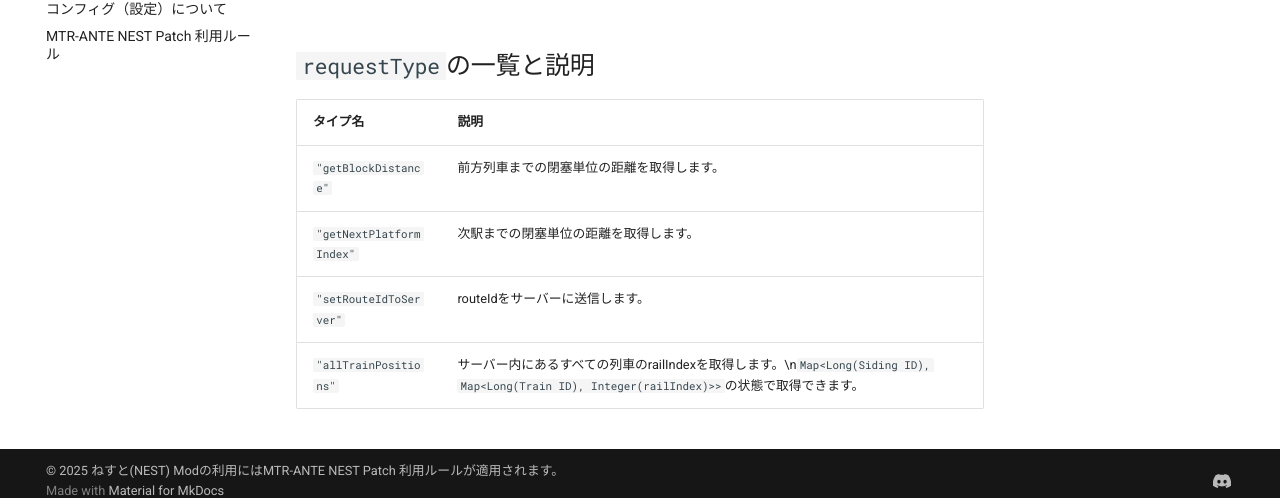
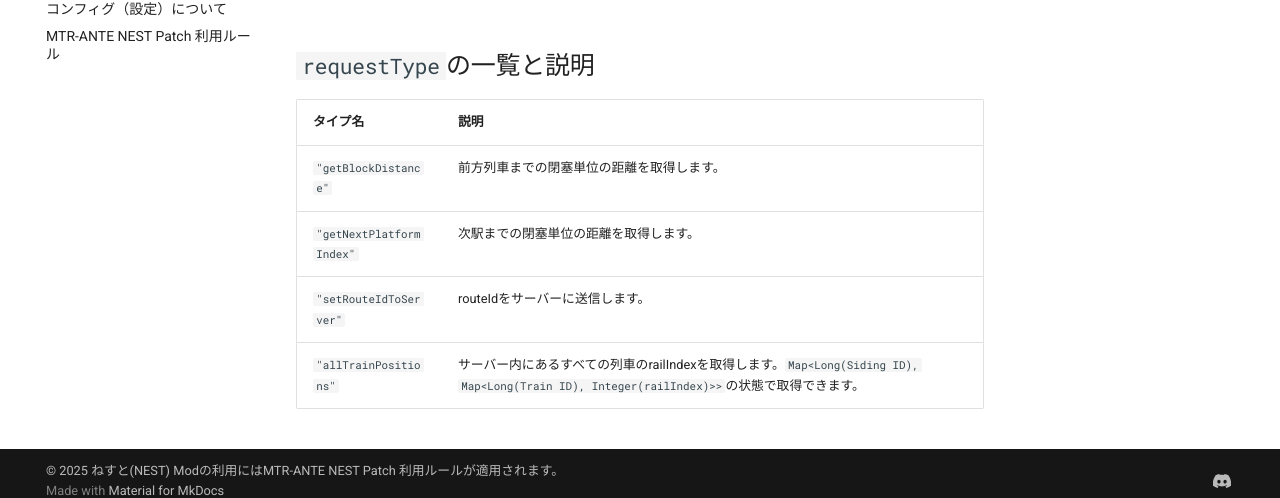
Before and after one commit to nestaida4096/MTR-ANTE-NEST-Patch-Website, an MkDocs documentation site: the page built from docs/JS-General/index.md, in a window 1280 px wide and 900 px high, scrolled down 1372 px. Shown: the part 386-884 px from the top of the window. Built offline with MkDocs 1.6.1 and Material for MkDocs 9.7.7, drawn with Linux system fonts in a browser that asks for light colours; comment, search, counter and statistics services are not loaded.

Commit message:
ミスを修正

```diff
--- a/docs/JS-General/index.md
+++ b/docs/JS-General/index.md
@@ -49,4 +49,4 @@ function calcInternalValue(kmhPerSec) {
 | `"getBlockDistance"` | 前方列車までの閉塞単位の距離を取得します。|
 | `"getNextPlatformIndex"` | 次駅までの閉塞単位の距離を取得します。|
 | `"setRouteIdToServer"` | routeIdをサーバーに送信します。|
-| `"allTrainPositions"` | サーバー内にあるすべての列車のrailIndexを取得します。\n`Map<Long(Siding ID), Map<Long(Train ID), Integer(railIndex)>>`の状態で取得できます。|
+| `"allTrainPositions"` | サーバー内にあるすべての列車のrailIndexを取得します。`Map<Long(Siding ID), Map<Long(Train ID), Integer(railIndex)>>`の状態で取得できます。|
```
